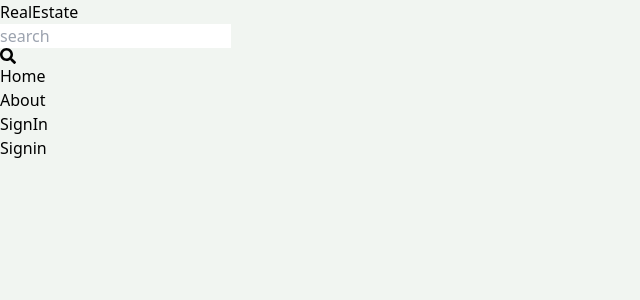
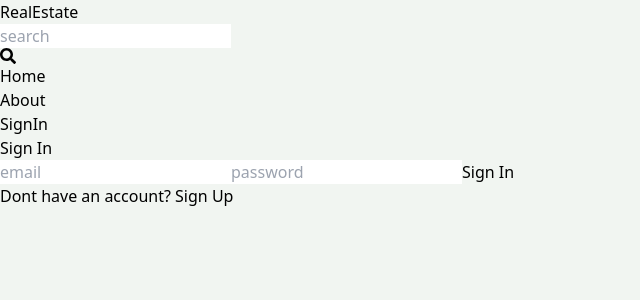
Before and after one commit to codesChitransh/PrimeEstates, a React (Vite) app in the folder client/: page /sign-in in a window 1280 px wide. Shown: the top 300 px of the page, without its empty margins (0-640 px from the left). Built offline with nearby package versions, Linux system fonts and the light colour scheme.

Commit message:
sign-in page

```diff
--- a/client/src/pages/Signin.jsx
+++ b/client/src/pages/Signin.jsx
@@ -1,9 +1,94 @@
-import React from 'react'
+import React, { useState } from 'react';
+import { Link, useNavigate } from 'react-router-dom';
+import { Navigate } from 'react-router-dom';
 
 function Signin() {
+  const [formdata, setformdata] = useState({});
+  const [error, seterror] = useState(null);
+  const [loading, setloading] = useState(false);
+  const navigate=useNavigate();
+  function handleChange(e) {
+    setformdata({
+      ...formdata,
+      [e.target.id]: e.target.value,
+    });
+  }
+
+  const handleSubmit = async (e) => {
+    e.preventDefault();
+
+
+    if (!formdata.email || !formdata.password) {
+      seterror("All fields are required");
+      return;
+    }
+
+    try {
+      setloading(true);
+      seterror(null);
+
+      const res = await fetch('/server/auth/signin', {
+        method: 'POST',
+        headers: {
+          'Content-Type': 'application/json',
+        },
+        body: JSON.stringify(formdata),
+      });
+
+      const data = await res.json();
+      if (data.success === false) {
+        setloading(false);
+        seterror(data.message);
+        return;
+      }
+      navigate("/")
+      setloading(false);
+
+    } catch (error) {
+      setloading(false);
+      seterror(error.message);
+    }
+  };
+
   return (
-    <div>Signin</div>
-  )
+    <div className="p-3 max-w-lg mx-auto">
+      <h1 className="text-3xl text-center font-semibold my-7">
+        Sign In
+      </h1>
+      <form onSubmit={handleSubmit} className="flex flex-col gap-4">
+
+        <input
+          type="email"
+          placeholder="email"
+          className="border p-3 rounded-lg"
+          id="email"
+          onChange={handleChange}
+        />
+        <input
+          type="password"
+          placeholder="password"
+          className="border p-3 rounded-lg"
+          id="password"
+          onChange={handleChange}
+        />
+        <button
+          disabled={loading}
+          className="bg-slate-800 text-white p-3 rounded-lg uppercase hover:opacity-95"
+        >
+          {loading ? 'Loading...' : 'Sign In'}
+        </button>
+      </form>
+      {error && <p className="text-red-500 mt-3">{error}</p>}
+      <div className="flex flex-col gap-2 mt-5">
+        <p>
+          Dont have an account?{' '}
+          <Link to={"/sign-up"}>
+            <span className="text-blue-700 hover:underline">Sign Up</span>
+          </Link>
+        </p>
+      </div>
+    </div>
+  );
 }
 
-export default Signin
+export default Signin;
--- a/client/vite.config.js
+++ b/client/vite.config.js
@@ -5,7 +5,7 @@
   server:{
     proxy:{
       '/server':{
-        target:"http://localhost:4001",
+        target:"http://localhost:4002",
         secure:false
       }
     }
```
Also changed, not shown: 1 other file (tests, documents, lock files or other folders).
